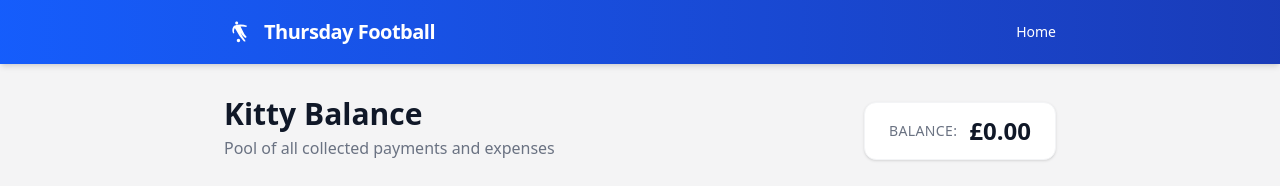
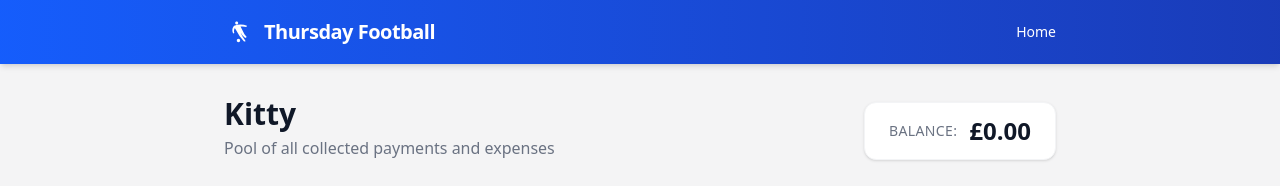
Before and after one commit to dsfinancecode/Football-Tracker, a Next.js app: page /kitty in a window 1280 px wide. Shown: the top 186 px of the page. Built offline with nearby package versions, Linux system fonts and the light colour scheme; no server answers; the database is empty.

Commit message:
wording changes

```diff
--- a/src/app/kitty/page.tsx
+++ b/src/app/kitty/page.tsx
@@ -31,7 +31,7 @@
       {/* Header Section */}
       <div className="flex flex-col md:flex-row md:items-end justify-between gap-4">
         <div>
-          <h1 className="text-3xl font-bold text-gray-900">Kitty Balance</h1>
+          <h1 className="text-3xl font-bold text-gray-900">Kitty</h1>
           <p className="text-gray-500 mt-1">Pool of all collected payments and expenses</p>
         </div>
         <div className="bg-white px-6 py-3 rounded-xl shadow-sm border border-gray-100 flex items-center gap-3">
```
